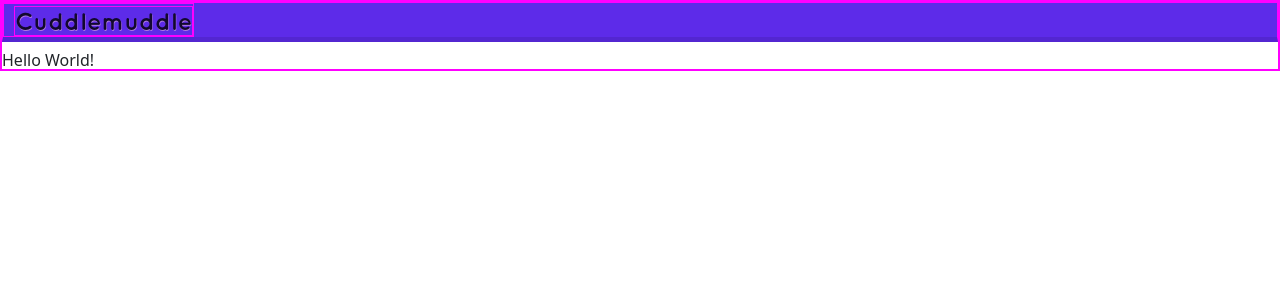
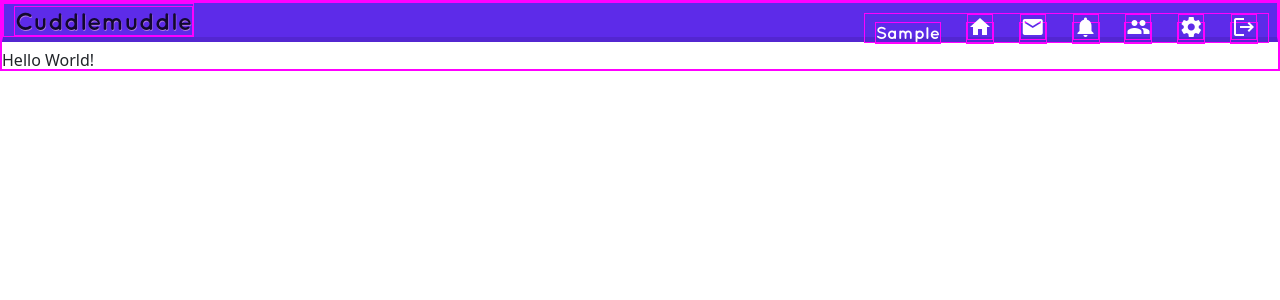
Before and after one commit to evagrean/social-network-website, a PHP site: page / in a window 1280 px wide. Shown: the top 300 px of the page. Run offline with PHP 8.4, Linux system fonts and the light colour scheme; the visitor is signed in with stand-in values (Sample User, id 1); tables that the repository leaves empty or names only in its code hold one stand-in row (values such as "Sample post").

Commit message:
added nav icons, fetched user info from DB and displayed user name

```diff
--- a/assets/CSS/header_styles.css
+++ b/assets/CSS/header_styles.css
@@ -36,7 +36,7 @@
   border-bottom: 5px solid #5326d1;
   margin: 0 0 10px 0;
   display: inline-flex;
-  font-family
+  font-family: "Quicksand-Bold", sans-serif;
 }
 
 .logo a {
@@ -53,3 +53,22 @@
 a:hover {
   text-decoration: none;
 }
+
+nav {
+  float: right;
+  right: 1px;
+  position: absolute;
+  margin: 10px;
+}
+
+nav a {
+  position: relative;
+  color: #fff;
+  text-decoration: none;
+  font-size: 17px;
+  margin: 0 10px 0 10px;
+}
+
+nav a:hover {
+  border-bottom: 7px solid #b07be0;
+}
--- a/includes/header.php
+++ b/includes/header.php
@@ -3,6 +3,9 @@
 
 if(isset($_SESSION['username'])) {
   $userLoggedIn = $_SESSION['username'];
+  $user_details_query = mysqli_query($connection, "SELECT * FROM users WHERE username='$userLoggedIn'");
+  // returns all the columns in the table as an array
+  $user = mysqli_fetch_array($user_details_query);
 } else {
   header('Location: register.php');
 }
@@ -19,7 +22,11 @@
   <script src="https://ajax.googleapis.com/ajax/libs/jquery/3.7.1/jquery.min.js"></script>
   <link href="https://cdn.jsdelivr.net/npm/bootstrap@5.3.3/dist/css/bootstrap.min.css" rel="stylesheet"
     integrity="sha384-QWTKZyjpPEjISv5WaRU9OFeRpok6YctnYmDr5pNlyT2bRjXh0JMhjY6hW+ALEwIH" crossorigin="anonymous">
-  <link rel="stylesheet" type="text/css" href="assets/CSS/header_styles.css">
+
+  <head>
+    <link href="https://fonts.googleapis.com/icon?family=Material+Icons" rel="stylesheet">
+  </head>
+  <link rel="stylesheet" type="text/css" href="./assets/CSS/header_styles.css">
 </head>
 
 <body>
@@ -29,4 +36,15 @@
       <a href="index.php">Cuddlemuddle</a>
     </div>
 
+    <nav>
+      <a href="#"><?php echo $user['first_name'] ?></i></a>
+      <a href="#"><i class="material-icons">home</i></a>
+      <a href="#"><i class="material-icons">mail</i></a>
+      <a href="#"><i class="material-icons">notifications</i></a>
+      <a href="#"><i class="material-icons">group</i></a>
+      <a href="#"><i class="material-icons">settings</i></a>
+      <a href="#"><i class="material-icons">logout</i></a>
+    </nav>
+
+
   </div>
```
